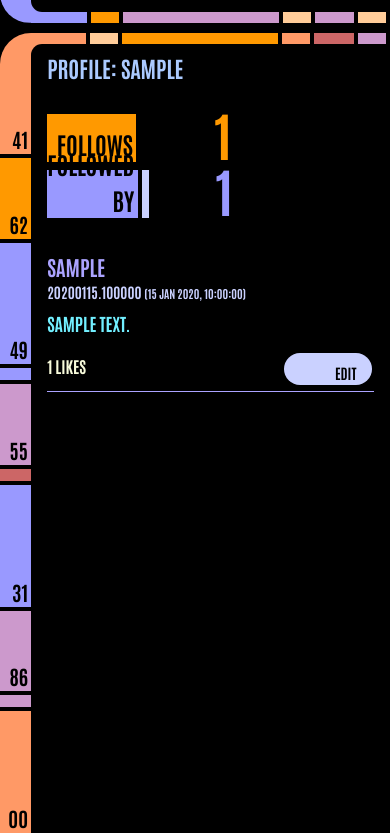
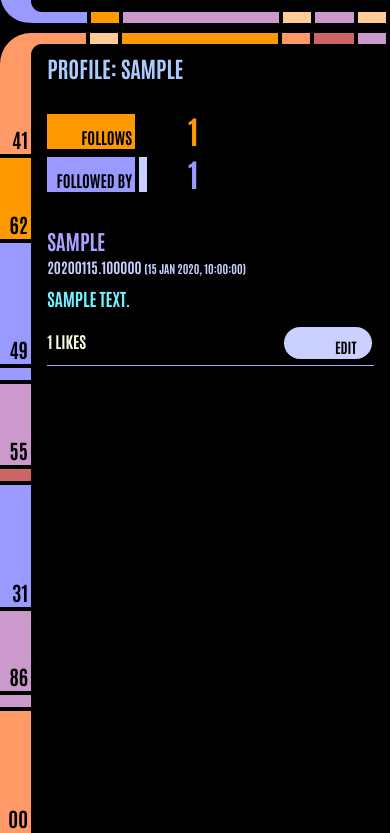
Before and after one commit to Alex-Symonds/web50-network, a Django app: page /user/1 in a window 390 px wide. Shown: the part 99-932 px from the top of the page. Run offline with Django 3.2, Linux system fonts and the light colour scheme; a user stored in the database is signed in; tables that the repository leaves empty hold one stand-in row (values such as "Sample post"); some libraries are stand-ins or nearby versions.

Commit message:
Profile follow stats: labels and button now fit on narrow screens

```diff
--- a/network/static/network/styles.css
+++ b/network/static/network/styles.css
@@ -1202,24 +1231,33 @@ a.page-newest:hover {
     width: 0.7rem;
   }
 
-  .lcars-nav-container {
-    padding-left: 0;
-    margin-left: 0;
+  h2 {
+    font-size: 1.4rem;
   }
-  .lcars-nav-container ul {
-    padding: 0;
+
+  .follow-stats-container .user-follows, .follow-stats-container .following-user {
+    height: 2.2rem;
   }
-  .lcars-nav-container .lcars-btn {
-    width: 3.7rem;
-    height: 1.9rem;
-    border-radius: 0.8rem;
-    margin-top: 0;
-    margin-bottom: 0;
+  .follow-stats-container .stats-label {
+    width: 5.5rem;
+    min-width: 5.5rem;
+    font-size: 1rem;
   }
-  .lcars-nav-container .lcars-btn span {
-    font-size: 0.75rem;
-    bottom: 3px;
-    right: 4px;
+  .follow-stats-container .stats-result {
+    width: 3.5rem;
+    font-size: 2rem;
+    line-height: 2.7rem;
+    padding-right: 0.5rem;
+  }
+  .follow-stats-container .follow-btn {
+    font-size: 1rem;
+    width: 6.7rem;
+  }
+  .follow-stats-container .follow-btn span {
+    right: 0.8rem;
+  }
+  .follow-stats-container .stats-block {
+    min-width: 10px;
   }
 }
 
--- a/network/static/network/styles.scss
+++ b/network/static/network/styles.scss
@@ -717,24 +717,151 @@ a.page-newest{
 }
 
 
-
-// Posts and pagination
+// ------------------------------------------------------------------------------------------------------------------------------------------------------------------
+// Follower stuff on profile
+// ------------------------------------------------------------------------------------------------------------------------------------------------------------------
+
+ .follow-stats-container{
+    margin-top: 2rem;
+
+    .user-follows, .following-user{
+        display: flex;
+        height: 3rem;
+        margin-top: 0.5rem;
+    }
+
+    .stats-label{
+        display: flex;
+        justify-content: flex-end;
+
+        width: 12rem;
+        height: 100%;
+        margin: 0;
+        padding: 0;
+
+        font-size: 1.5rem;
+        color: black;
+        text-align: right;
+    }
+    label{
+        align-self: flex-end;
+        padding: 0 0.2rem 0 0;
+        margin: 0;
+    }
+
+    .stats-block{
+        height: 100%;
+        width: 1.5rem;
+        border-left: $panel_border;
+        border-right: $panel_border;
+    }
+
+    .stats-result-btn{
+        display: flex;
+        width: 30rem;
+    }
+
+    .stats-result{
+        display: flex;
+        justify-content: flex-end;
+        height: 100%;
+        width: 6rem;
+
+        margin-top: 0.1rem;
+        padding-right: 1rem;
+
+        font-size: 3.3rem;
+        line-height: 3.8rem;
+    }
+    span{
+        align-self: flex-end;
+        pointer-events: none;
+    }
+
+    .follow-btn{
+        position: relative;
+        height: 100%;
+        width: 10rem;
+
+        border-top-right-radius: 1.5rem;
+        border-bottom-right-radius: 1.5rem;
+
+        span{
+            position: absolute;
+            bottom: 0.1rem;
+            right: 1.5rem;
+        }
+
+        &:active, &:focus{
+            outline: thin dotted $c_emphasis;
+        }
+    }
+
+    // set colours
+    .user-follows .stats-label{
+        background: $c_bg_A0;
+    }
+    .user-follows span{
+        color: $c_bg_A0;
+    }
+    .user-follows .stats-block{
+        background: $c_bg_main;
+    }
+
+    .following-user .stats-label{
+        background: $c_bg_B1;
+    }
+    .following-user span{
+        color: $c_bg_B1;
+    }
+    .following-user .stats-block{
+        background: $c_edit;
+    }
+
+    .following{
+        background: $c_edit;
+        border: none;
+        span{
+            color: black;
+        }
+
+        &:hover{
+            background: $c_edit_hover;
+        }
+    }
+    .notfollowing{
+        background: $c_bg_main;
+        border: 1px solid $c_edit;
+
+        span{
+            color: $c_edit;
+        }
+
+        &:hover{
+            background: $c_hollow_hover;
+        }
+    }
+
+ }
+
+
+
+ // Posts, pagination and follow stats
 // When the screen is too narrow for the three column layout for posts/pagination, change it to this.
 @media (max-width: $breakpoint_post_columns_unsustainable){
 
-    .conference-container .conference-content
-    {
+    // Containers
+    .conference-container .conference-content{
         width: 85%;
         max-width: 85%;
     }
 
-    .all-posts{
-        padding: 0 1rem;
-    }
-
+    // Pagination
     #pagination-nav{
         font-size: 1.1rem;
     }
+
+    // Respond
     textarea{
         margin-bottom: 0.5rem;
     }
@@ -744,6 +871,11 @@ a.page-newest{
         width: 7rem;
         font-size: 0.9rem;
         height: 2.2rem;
+    }
+
+    // Posts
+    .all-posts{
+        padding: 0 1rem;
     }
 
     .post, .post-container{
@@ -801,7 +933,7 @@ a.page-newest{
             font-size: 0.9rem;
         }
 
-        // The post "sections" are there for a 3-column layout in wide-mode,
+        // The "post-sections" are there to support the 3-column layout,
         // so "turn off" bits of those now that 3 columns won't fit.
         .post-section-date-edit,
         .post-section-content,
@@ -829,143 +961,6 @@ a.page-newest{
 
 
 
-// ------------------------------------------------------------------------------------------------------------------------------------------------------------------
-// Follower stuff on profile
-// ------------------------------------------------------------------------------------------------------------------------------------------------------------------
-
- .follow-stats-container{
-    margin-top: 2rem;
-
-    .user-follows, .following-user{
-        display: flex;
-        height: 3rem;
-        margin-top: 0.5rem;
-    }
-
-    .stats-label{
-        display: flex;
-        justify-content: flex-end;
-
-        width: 12rem;
-        height: 100%;
-        margin: 0;
-        padding: 0;
-
-        font-size: 1.5rem;
-        color: black;
-        text-align: right;
-    }
-    label{
-        align-self: flex-end;
-        padding: 0 0.2rem 0 0;
-        margin: 0;
-    }
-
-    .stats-block{
-        height: 100%;
-        width: 1.5rem;
-        border-left: $panel_border;
-        border-right: $panel_border;
-    }
-
-    .stats-result-btn{
-        display: flex;
-        width: 30rem;
-    }
-
-    .stats-result{
-        display: flex;
-        justify-content: flex-end;
-        height: 100%;
-        width: 6rem;
-
-        margin-top: 0.1rem;
-        padding-right: 1rem;
-
-        font-size: 3.3rem;
-        line-height: 3.8rem;
-    }
-    span{
-        align-self: flex-end;
-        pointer-events: none;
-    }
-
-    .follow-btn{
-        position: relative;
-        height: 100%;
-        width: 10rem;
-
-        border-top-right-radius: 1.5rem;
-        border-bottom-right-radius: 1.5rem;
-
-        span{
-            position: absolute;
-            bottom: 0.1rem;
-            right: 1.5rem;
-        }
-
-        &:active, &:focus{
-            outline: thin dotted $c_emphasis;
-        }
-    }
-
-    // set colours
-    .user-follows .stats-label{
-        background: $c_bg_A0;
-    }
-    .user-follows span{
-        color: $c_bg_A0;
-    }
-    .user-follows .stats-block{
-        background: $c_bg_main;
-    }
-
-    .following-user .stats-label{
-        background: $c_bg_B1;
-    }
-    .following-user span{
-        color: $c_bg_B1;
-    }
-    .following-user .stats-block{
-        background: $c_edit;
-    }
-
-    .following{
-        background: $c_edit;
-        border: none;
-        span{
-            color: black;
-        }
-
-        &:hover{
-            background: $c_edit_hover;
-        }
-    }
-    .notfollowing{
-        background: $c_bg_main;
-        border: 1px solid $c_edit;
-
-        span{
-            color: $c_edit;
-        }
-
-        &:hover{
-            background: $c_hollow_hover;
-        }
-    }
-
- }
-
-
-
-
-
-
-
-
-
-
-
 
 // -----------------------------------------------------------------------------------------------------------------------
 // LCARS panels
@@ -1004,7 +999,7 @@ a.page-newest{
     }
 }
 
-// --- Decorative numbers inside some vertical LCARS panels
+// --- Arbitrary decorative numbers inside (some) vertical LCARS panels
 .panel-num{
     position: absolute;
     bottom:0;
@@ -1021,14 +1016,22 @@ a.page-newest{
     }
 }
 
-// Show the extra digits when the page is large enough
+// LCARS numbers special case (respond panel)
+/*  The respond panel becomes a right column on wider screens. When it's a right column
+    its LCARS vertical narrows to the point it can't fit all the digits, so the extra
+    digits default setting is "off".
+
+    This is where we turn them on for their Goldilocks zone (i.e. wide enough for the main
+    left LCARS vertical to be wide enough for numbers, but narrow enough to preclude the
+    two-column layout).
+*/
 @media(max-width: $max_page){
     .panels-respond .extra-digits{
         display: inline;
     }
 }
 
-// When it isn't, hide the extra digits and shrink the sidebars
+// LCARS numbers: on narrower screens, reduce width of left LCARS and abbreviate the arbitrary numbers
 @media(max-width: $breakpoint_lcars_numbers){
     .extra-digits, .panels-respond .extra-digits{
         display: none;
@@ -1046,6 +1049,8 @@ a.page-newest{
         width: 8%;
     }
 }
+
+
 
 
 // --- LCARS blocks
@@ -1525,40 +1530,15 @@ a.page-newest{
 
 
 
-// Shrink the header and nav buttons when they will no longer fit four in a row
+// Shrink the nav buttons when they will no longer fit four in a row on the screen
+/* Dominoes:
+    * Teeny little nav buttons and a huge h1 looks silly, so shrink the entire panel
+    * h1 being smaller means h2s also need to be smaller
+    * h2 being smaller means the follows/ed stat boxes on profiles look HUGE
+*/
 @media (max-width: $breakpoint_large_nav_buttons){
-    h1{
-        display: block;
-        font-size: 1em;
-        margin: 0;
-        font-weight: normal;
-    }
-    h2{
-        font-size: 1.4rem;
-    }
-    .main-title{
-        font-size: 1.4rem;
-        width: 12rem;
-        line-height: 1.5rem;
-        padding: 0rem 0.5rem 0rem;
-    }
-    .main-title-before{
-        min-height: 1rem;
-        height: 1.8rem;
-    }
-    .main-title-after{
-        height: 1.8rem;
-        width: 1.5rem;
-    }
-
-    .hz-panel, .hz-panel-container{
-        height: 0.7rem;
-    }
-    .corner-box, .panels-header.corner-box.hz-top{
-        height: 0.7rem;
-        width: 0.7rem;
-    }
-
+
+    // Smaller nav buttons
     .lcars-nav-container{
         padding-left: 0;
         margin-left: 0;
@@ -1579,6 +1559,68 @@ a.page-newest{
                 right: 4px;
             }
         }
-
-    }
-}
+    }
+
+    // Smaller h1 and surrounding LCARS stuff
+    h1{
+        display: block;
+        font-size: 1em;
+        margin: 0;
+        font-weight: normal;
+    }
+    .main-title{
+        font-size: 1.4rem;
+        width: 12rem;
+        line-height: 1.5rem;
+        padding: 0rem 0.5rem 0rem;
+    }
+    .main-title-before{
+        min-height: 1rem;
+        height: 1.8rem;
+    }
+    .main-title-after{
+        height: 1.8rem;
+        width: 1.5rem;
+    }
+    .hz-panel, .hz-panel-container{
+        height: 0.7rem;
+    }
+    .corner-box, .panels-header.corner-box.hz-top{
+        height: 0.7rem;
+        width: 0.7rem;
+    }
+
+    // Smaller h2, because of smaller h1
+    h2{
+        font-size: 1.4rem;
+    }
+
+    // Smaller follow stats, because smaller h2
+    .follow-stats-container{
+        .user-follows, .following-user{
+            height: 2.2rem;
+        }
+        .stats-label{
+            width: 5.5rem;
+            min-width: 5.5rem;
+            font-size: 1rem;
+        }
+        .stats-result{
+            width: 3.5rem;
+            font-size: 2rem;
+            line-height: 2.7rem;
+            padding-right: 0.5rem;
+        }
+        .follow-btn{
+            font-size: 1rem;
+            width: 6.7rem;
+
+            span{
+                right: 0.8rem;
+            }
+        }
+        .stats-block{
+            min-width: 10px;
+        }
+    }
+}
```
Also changed, not shown: other parts of network/static/network/styles.css (+124 -95 lines).
